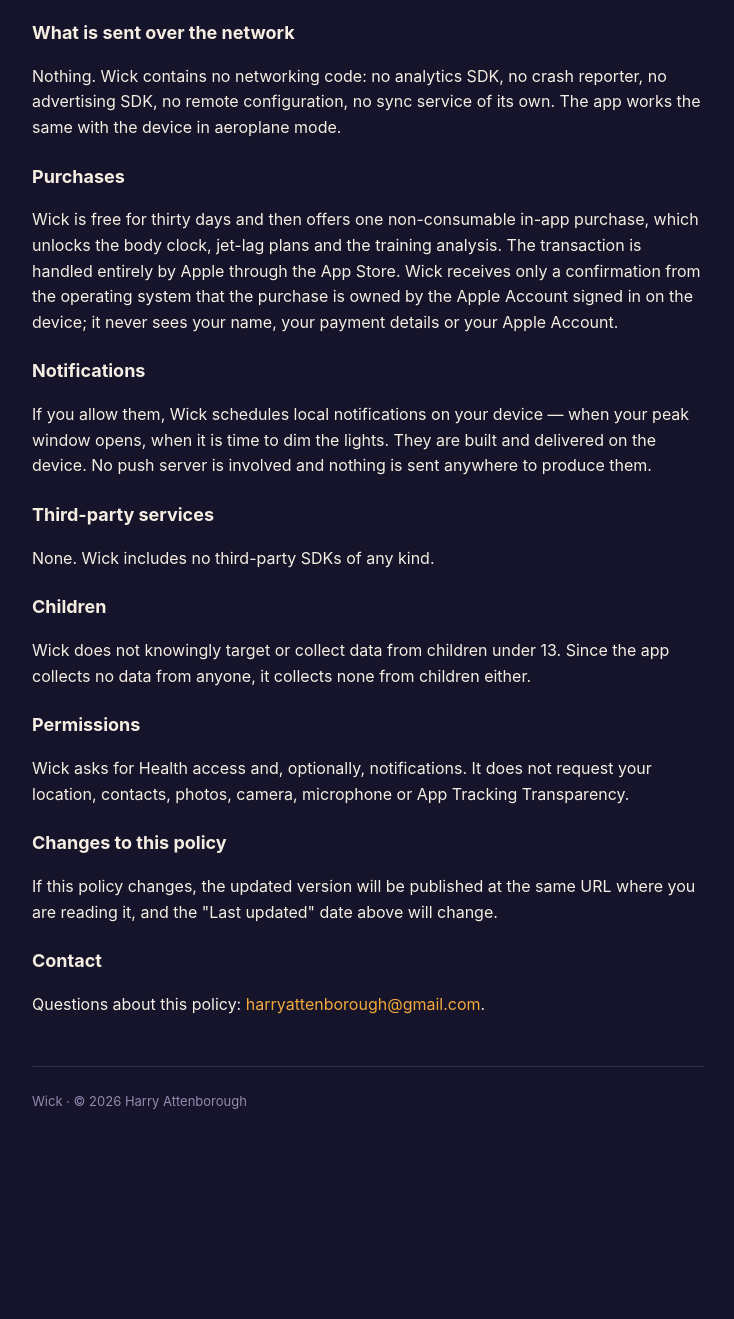
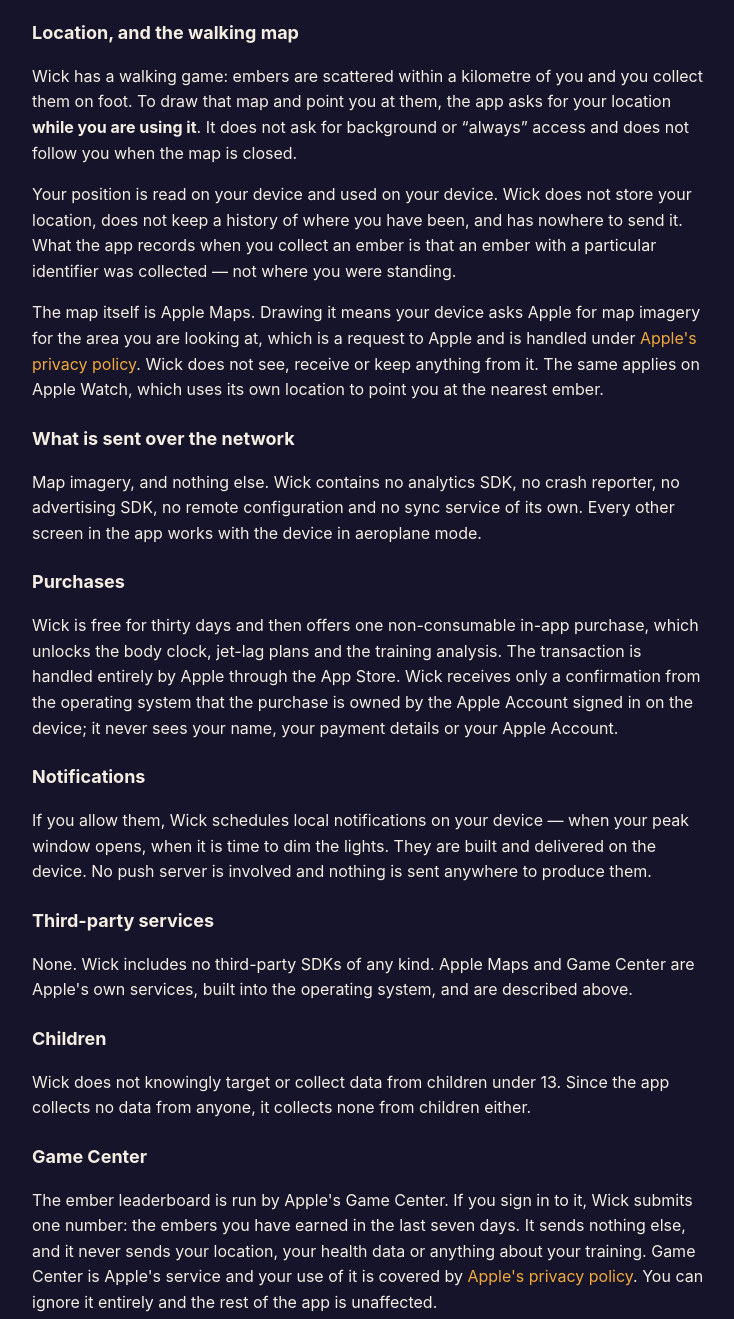
Before and after one commit to hjatte/hjatte.github.io, a plain HTML site: page wick/privacy/index.html in a window 1280 px wide. Shown: the part 1446-2765 px from the top of the page, without its empty margins (272-1006 px from the left). Before the commit the page ends 2653 px from the top, so only its background shows below. Drawn offline with Linux system fonts and the light colour scheme.

Commit message:
Wick: the walking game changes the privacy story
Wick now fetches map imagery from Apple Maps and reads your location while
the walking map is open, so the policy can no longer say the app makes no
network requests at all. It says what it does fetch, that location is used
on the device and never stored, and that Game Center receives one number.

Support gains the walking game, the surroundings warning, and what to do
about an ember that has landed somewhere unreachable.

Co-Authored-By: Claude Opus 5 <noreply@anthropic.com>

```diff
--- a/wick/privacy/index.html
+++ b/wick/privacy/index.html
@@ -59,7 +59,7 @@
     <h2>Short version</h2>
     <ul>
       <li><strong>Wick collects nothing.</strong> No accounts, no sign-in, no analytics, no crash reporting, no advertising, no tracking across other apps.</li>
-      <li><strong>Wick has no server.</strong> The app makes no network requests at all. There is nowhere for your data to be sent, even in principle.</li>
+      <li><strong>Wick has no server of its own.</strong> The only thing it fetches is map imagery from Apple Maps, and only while the walking map is open.</li>
       <li>Your health data is read from Apple Health on your device, used on your device, and <strong>never leaves it</strong>.</li>
       <li>Health data is <strong>never</strong> used for advertising, never sold, and never shared with anyone.</li>
       <li>The one-off purchase is handled by <strong>Apple's App Store</strong>. Wick never sees your payment details.</li>
@@ -82,8 +82,13 @@
     </ul>
     <p>If you delete the app, this is removed with it. Your Health data belongs to Health and is unaffected.</p>
 
+    <h2>Location, and the walking map</h2>
+    <p>Wick has a walking game: embers are scattered within a kilometre of you and you collect them on foot. To draw that map and point you at them, the app asks for your location <strong>while you are using it</strong>. It does not ask for background or &ldquo;always&rdquo; access and does not follow you when the map is closed.</p>
+    <p>Your position is read on your device and used on your device. Wick does not store your location, does not keep a history of where you have been, and has nowhere to send it. What the app records when you collect an ember is that an ember with a particular identifier was collected &mdash; not where you were standing.</p>
+    <p>The map itself is Apple Maps. Drawing it means your device asks Apple for map imagery for the area you are looking at, which is a request to Apple and is handled under <a href="https://www.apple.com/legal/privacy/">Apple's privacy policy</a>. Wick does not see, receive or keep anything from it. The same applies on Apple Watch, which uses its own location to point you at the nearest ember.</p>
+
     <h2>What is sent over the network</h2>
-    <p>Nothing. Wick contains no networking code: no analytics SDK, no crash reporter, no advertising SDK, no remote configuration, no sync service of its own. The app works the same with the device in aeroplane mode.</p>
+    <p>Map imagery, and nothing else. Wick contains no analytics SDK, no crash reporter, no advertising SDK, no remote configuration and no sync service of its own. Every other screen in the app works with the device in aeroplane mode.</p>
 
     <h2>Purchases</h2>
     <p>Wick is free for thirty days and then offers one non-consumable in-app purchase, which unlocks the body clock, jet-lag plans and the training analysis. The transaction is handled entirely by Apple through the App Store. Wick receives only a confirmation from the operating system that the purchase is owned by the Apple Account signed in on the device; it never sees your name, your payment details or your Apple Account.</p>
@@ -92,13 +97,16 @@
     <p>If you allow them, Wick schedules local notifications on your device &mdash; when your peak window opens, when it is time to dim the lights. They are built and delivered on the device. No push server is involved and nothing is sent anywhere to produce them.</p>
 
     <h2>Third-party services</h2>
-    <p>None. Wick includes no third-party SDKs of any kind.</p>
+    <p>None. Wick includes no third-party SDKs of any kind. Apple Maps and Game Center are Apple's own services, built into the operating system, and are described above.</p>
 
     <h2>Children</h2>
     <p>Wick does not knowingly target or collect data from children under 13. Since the app collects no data from anyone, it collects none from children either.</p>
 
+    <h2>Game Center</h2>
+    <p>The ember leaderboard is run by Apple's Game Center. If you sign in to it, Wick submits one number: the embers you have earned in the last seven days. It sends nothing else, and it never sends your location, your health data or anything about your training. Game Center is Apple's service and your use of it is covered by <a href="https://www.apple.com/legal/privacy/">Apple's privacy policy</a>. You can ignore it entirely and the rest of the app is unaffected.</p>
+
     <h2>Permissions</h2>
-    <p>Wick asks for Health access and, optionally, notifications. It does not request your location, contacts, photos, camera, microphone or App Tracking Transparency.</p>
+    <p>Wick asks for Health access, your location while you are using the walking map, and, optionally, notifications. It does not request background location, contacts, photos, camera, microphone or App Tracking Transparency.</p>
 
     <h2>Changes to this policy</h2>
     <p>If this policy changes, the updated version will be published at the same URL where you are reading it, and the "Last updated" date above will change.</p>
```
Also changed, not shown: wick/support/index.html (+8 -0 lines).
